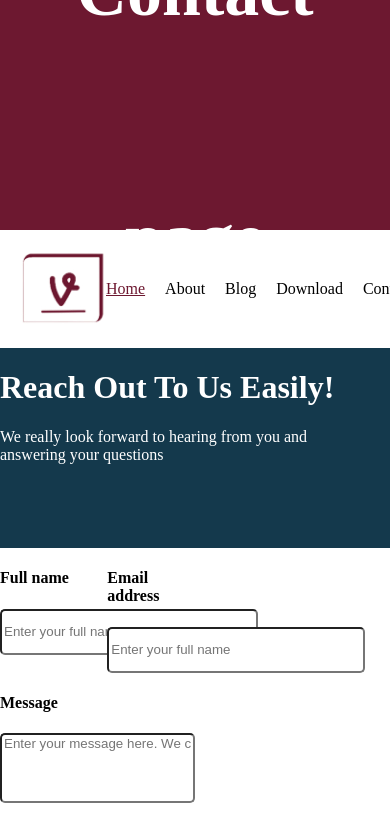
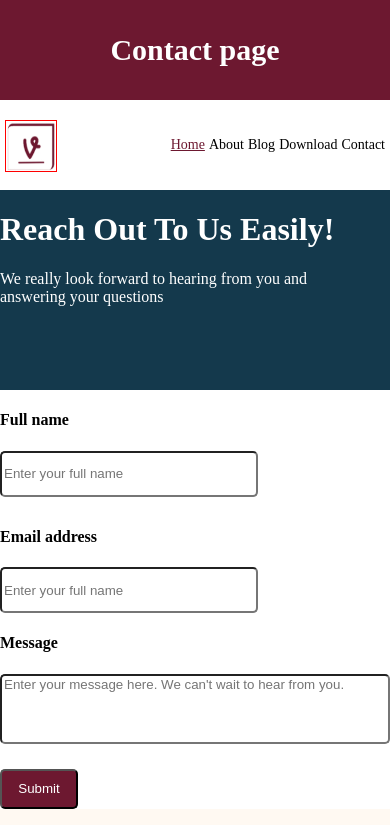
Before and after one commit to queenrose23/final-project, a plain HTML site: page contact.html in a window 390 px wide. Shown: the top 825 px of the page. Drawn offline with Linux system fonts and the light colour scheme.

Commit message:
new update

```diff
--- a/cont.css
+++ b/cont.css
@@ -18,6 +18,16 @@ body{
     padding: auto ;
 }
 
+.logo>img{
+    width: 100%;
+    height: 100%;
+    border: 1px solid red;
+}
+.logo{
+
+    height: 100px;
+    width: 100px;
+}
 .navb{
     display: flex;
     background-color: white;
@@ -25,9 +35,6 @@ body{
     align-items: center;
     font-weight: 100;
     padding: 20px 20px ;
-}
-.navb div:nth-child(1){
-    width: 100px;
 }
 .navb div:nth-child(2){
     display: flex;
@@ -128,6 +135,7 @@ body{
     display: flex;
     justify-content: space-between;
     gap: 10px;
+    flex-wrap: wrap;
 }
 .grid{
     display: grid;
@@ -230,10 +238,25 @@ padding: 50px 10px;
     width: 35%;
     border-radius: 5px;
 }
+.fullName{
+    width: 45% ;
+}
 
 @media (max-width:1000px)  {
+    .header{
+        height: 100px;
+        font-size: 15px;
+    }
+    .forms{
+        display: grid;
+    grid-template-columns: 100% ;
+        align-items: center;
+    }
     .forms>div:nth-child(1){
         display: none !important;
+    }
+    .fullName{
+        width: 100% !important;
     }
     .pag1{
         width: 100%;
@@ -256,6 +279,21 @@ padding: 50px 10px;
         flex-direction: column;
         padding: 10px;
     }
+    .links{
+        font-size: 14px !important;
+        gap: 4px !important;
+    }
+    .navb{
+        padding: 20px 5px ;
+    }
+    .logo{
+
+        height: 50px;
+        width: 50px;
+    }
+    .image1995>img{
+        width: 100% !important;
+    }
     .fot1>div{
         width: 100%;
     }
--- a/contact.html
+++ b/contact.html
@@ -18,7 +18,7 @@
             <img src="image 17 SCULOGO.jpg" alt="">
         </div>
 
-        <div class="SmallDisplayNone">
+        <div class="links">
             <a href="/">home</a>
             <a href="">about</a>
             <a href="">blog</a>
@@ -50,11 +50,11 @@
 
         <div style="display: flex; flex-direction: column;">
             <div class="getflex" style="width: 100%;">
-                <div style="width: 45%;">
+                <div class="fullName">
                     <h4>Full name</h4>
                     <input class="form1" placeholder="Enter your full name"></input>
                 </div>
-                <div style="width: 45%;">
+                <div class="fullName">
                     <h4>Email address</h4>
                     <input class="form2" placeholder="Enter your full name"></input>
                 </div>
```
